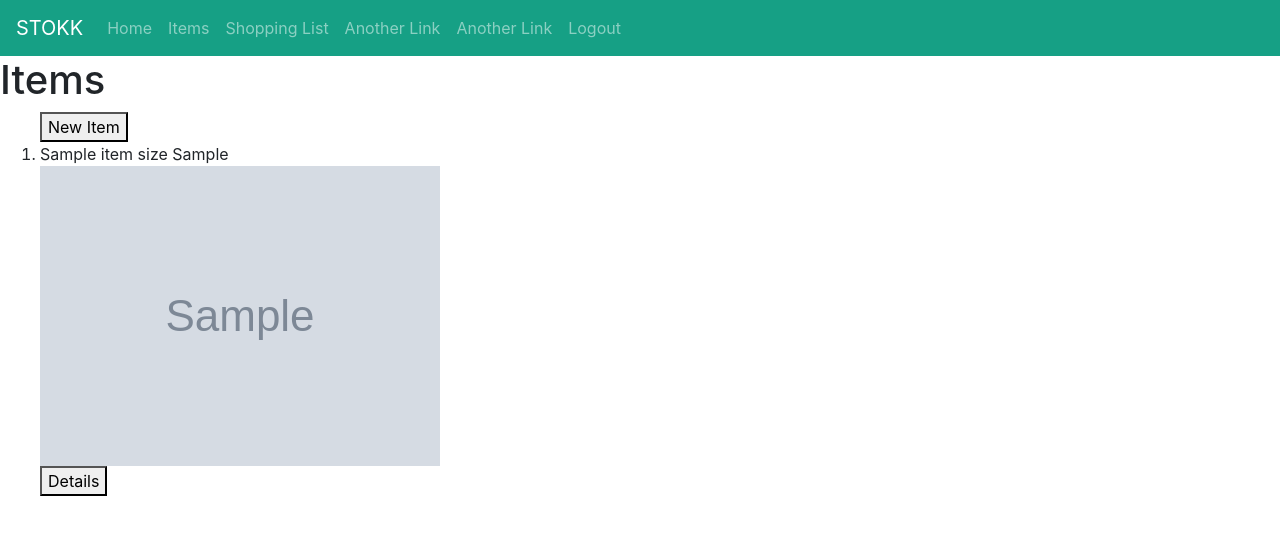
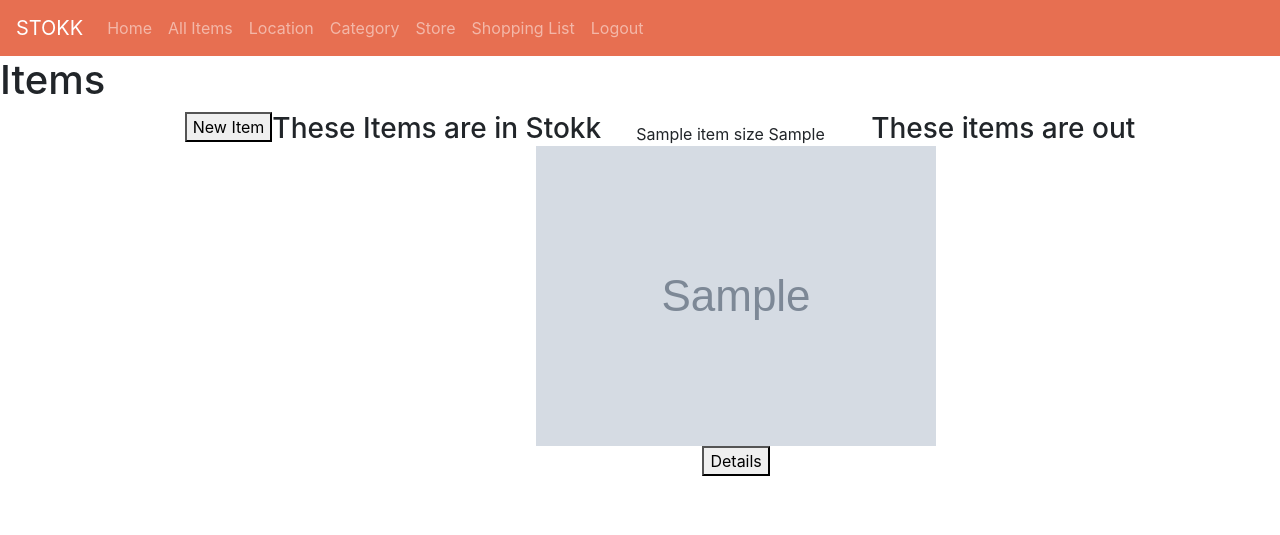
Before and after one commit to michaelprince3/backend-capstone, a Django app: page /items in a window 1280 px wide. Shown: the top 535 px of the page. Run offline with Django 3.2, Linux system fonts and the light colour scheme; a user stored in the database is signed in; tables that the repository leaves empty hold one stand-in row (values such as "Sample post"); grey boxes marked "Sample" are stand-in pictures; some libraries are stand-ins or nearby versions.

```diff
--- a/stokkapp/static/styles/item.css
+++ b/stokkapp/static/styles/item.css
@@ -0,0 +1,24 @@
+.items {
+    display: flex;
+    flex-direction: row;
+    justify-content: center;
+    flex-wrap: wrap;
+    justify-content: center;
+}
+
+.item {
+    display: flex;
+    flex-direction: column;
+    align-items: center;
+    justify-content: center;
+    width: 250px;
+    margin: 10px;
+}
+
+.item__description {
+    width: 200px;
+}
+
+/* .item__image {
+    width: 5em;
+} */
--- a/stokkapp/static/styles/shopping_list.css
+++ b/stokkapp/static/styles/shopping_list.css
@@ -0,0 +1,4 @@
+.shopping_list {
+    display: flex;
+    flex-direction: row
+}
--- a/stokkapp/templates/base.html
+++ b/stokkapp/templates/base.html
@@ -24,7 +24,7 @@
 
 <body>
 
-    <nav class="navbar navbar-expand-lg navbar-dark" style="background-color: #16a085;">
+    <nav class="navbar navbar-expand-lg navbar-dark" style="background-color: #e76f51;">
         <a class="navbar-brand" href="#">STOKK</a>
         <button class="navbar-toggler" type="button" data-toggle="collapse" data-target="#navbarSupportedContent" aria-controls="navbarSupportedContent" aria-expanded="false" aria-label="Toggle navigation">
             <span class="navbar-toggler-icon"></span>
@@ -37,16 +37,19 @@
                     <a class="nav-link" href="{% url 'stokkapp:home' %}"> Home</a>
                 </li>
                 <li class="nav-item">
-                    <a class="nav-link" href="{% url 'stokkapp:user_item_list' %}">Items</a>
+                    <a class="nav-link" href="{% url 'stokkapp:user_item_list' %}">All Items</a>
+                </li>
+                <li class="nav-item">
+                    <a class="nav-link" href="{% url 'stokkapp:home' %}">Location</a>
+                </li>
+                <li class="nav-item">
+                    <a class="nav-link" href="{% url 'stokkapp:home' %}">Category</a>
+                </li>
+                <li class="nav-item">
+                    <a class="nav-link" href="{% url 'stokkapp:home' %}">Store</a>
                 </li>
                 <li class="nav-item">
                     <a class="nav-link" href="{% url 'stokkapp:shoppinglist' %}">Shopping List</a>
-                </li>
-                <li class="nav-item">
-                    <a class="nav-link" href="{% url 'stokkapp:home' %}">Another Link</a>
-                </li>
-                <li class="nav-item">
-                    <a class="nav-link" href="{% url 'stokkapp:home' %}">Another Link</a>
                 </li>
                 <li class="nav-item">
                     <a class="nav-link" href="{% url 'stokkapp:logout' %}"> Logout</a>
--- a/stokkapp/templates/items/item_list.html
+++ b/stokkapp/templates/items/item_list.html
@@ -2,7 +2,7 @@
 {% load static %}
 
 {% block css %}
-    <link rel="stylesheet" href="{% static 'item.css' %}" />
+    <link rel="stylesheet" href="{% static 'styles/item.css' %}" />
 {% endblock %}
 
 {% block content %}
@@ -12,6 +12,7 @@
     <a href="{% url 'stokkapp:user_item_form' %}">
     <button id="new_item">New Item</button>
     </a>
+    <h3>These Items are in Stokk</h3>
     {% for user_item in all_items %}
         <li class="item">
             <div class="item__description">
@@ -25,5 +26,19 @@
             </a>
         </li>
     {% endfor %}
+    <h3>These items are out</h3>
+    {% for zero_item in zero_items %}
+        <li class="item">
+            <div class="item__description">
+                {{zero_item.item.name}} size {{zero_item.size}} quantity {{zero_item.quantity}}
+            </div>
+            <div class="item__image">
+                <img src={{zero_item.item.image}}>
+            </div>
+            <a class="item__name" href="{% url 'stokkapp:detail' zero_item.id %}">
+            <button id="detail--{{ zero_item.id }}">Details</button>
+            </a>
+        </li>
+    {% endfor %}
     </ol>
 {% endblock %}
--- a/stokkapp/views/__init__.py
+++ b/stokkapp/views/__init__.py
@@ -4,4 +4,5 @@ from .Auth.logout import logout_user
 from .items.item_form import user_item_form, new_user_item_form, user_item_edit_form
 from .items.item_list import user_item_list
 from .items.item_detail import user_item_details
-from .shoppinglist.shopping_list import shopping_list, shopping_list_item
+from .shoppinglist.shopping_list import shopping_list
+from .shoppinglist.shopping_list_item import shopping_list_item
--- a/stokkapp/views/items/item_detail.py
+++ b/stokkapp/views/items/item_detail.py
@@ -29,7 +29,7 @@ def user_item_details(request, user_item_id):
 
             user_item.delete()
 
-            return redirect(reverse('stokkapp:home'))
+            return redirect(reverse('stokkapp:user_item_list'))
 
         if (
             "actual_method" in form_data
--- a/stokkapp/views/items/item_list.py
+++ b/stokkapp/views/items/item_list.py
@@ -8,14 +8,19 @@ import time
 
 def user_item_list(request):
     if request.method == 'GET':
-        all_items = UserItem.objects.filter(user_id=request.user.id)
+        all_items = UserItem.objects.filter(user_id=request.user.id).exclude(quantity=0)
+        zero_items = UserItem.objects.filter(user_id=request.user.id, quantity=0)
 
         for user_item in all_items:
             user_item.Item = Item.objects.filter(id=user_item.item_id)
 
+        for zero_item in zero_items:
+            zero_item.Item = Item.objects.filter(id=user_item.item_id)
+
         template = 'items/item_list.html'
         context = {
-            'all_items': all_items
+            'all_items': all_items,
+            'zero_items': zero_items
         }
 
         return render(request, template, context)
```
Also changed, not shown: stokkapp/templates/items/item_detail.html (+12 -2 lines), stokkapp/templates/items/item_form.html (+14 -13 lines), stokkapp/templates/shoppinglist/shopping_list.html (+3 -10 lines), stokkapp/views/Auth/register.py (+8 -41 lines), stokkapp/views/shoppinglist/shopping_list.py (+40 -35 lines), stokkapp/views/shoppinglist/shopping_list_item.py (+29 -0 lines), stokkapp/templates/registration/register.html (indentation only).
